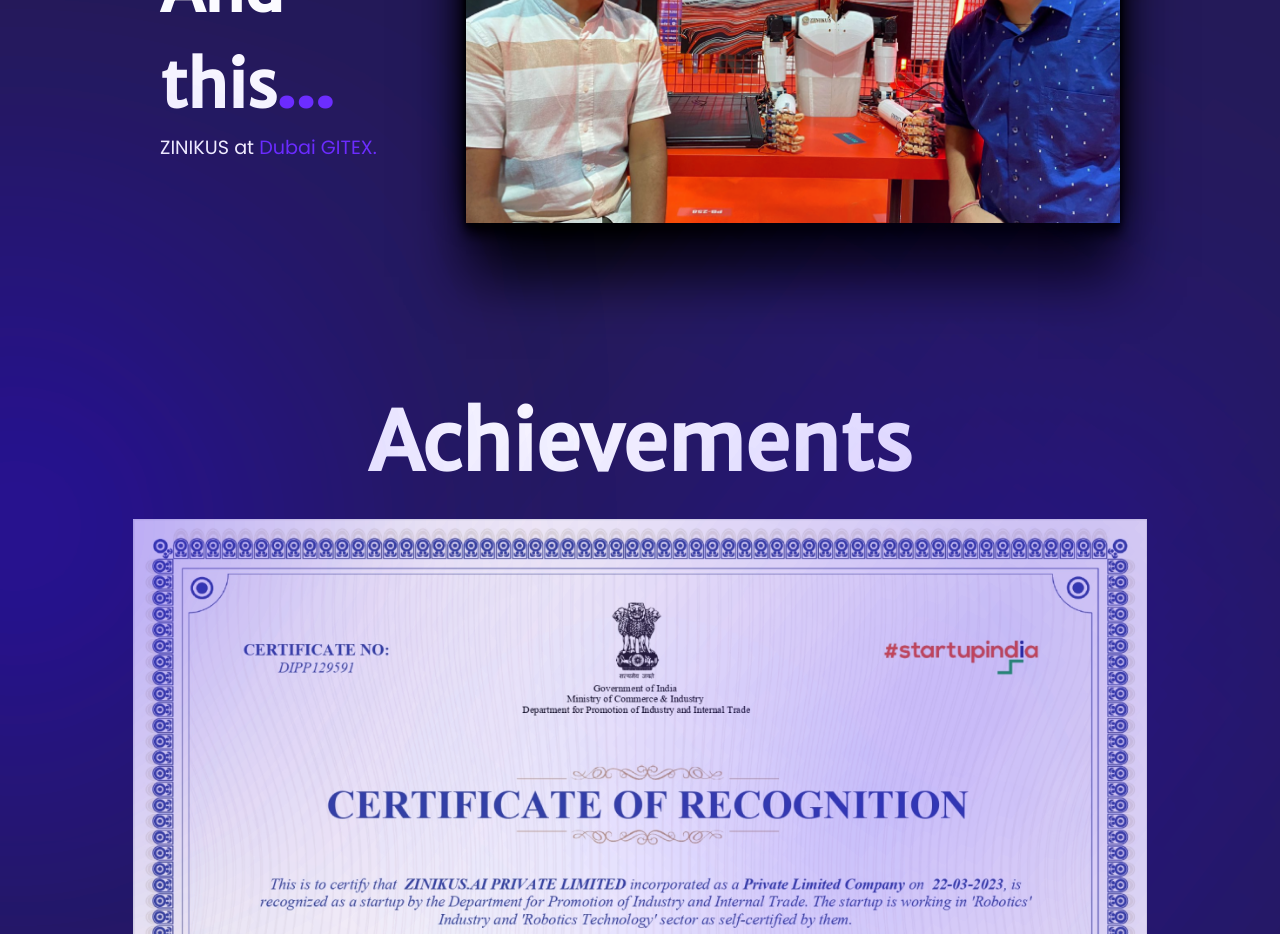
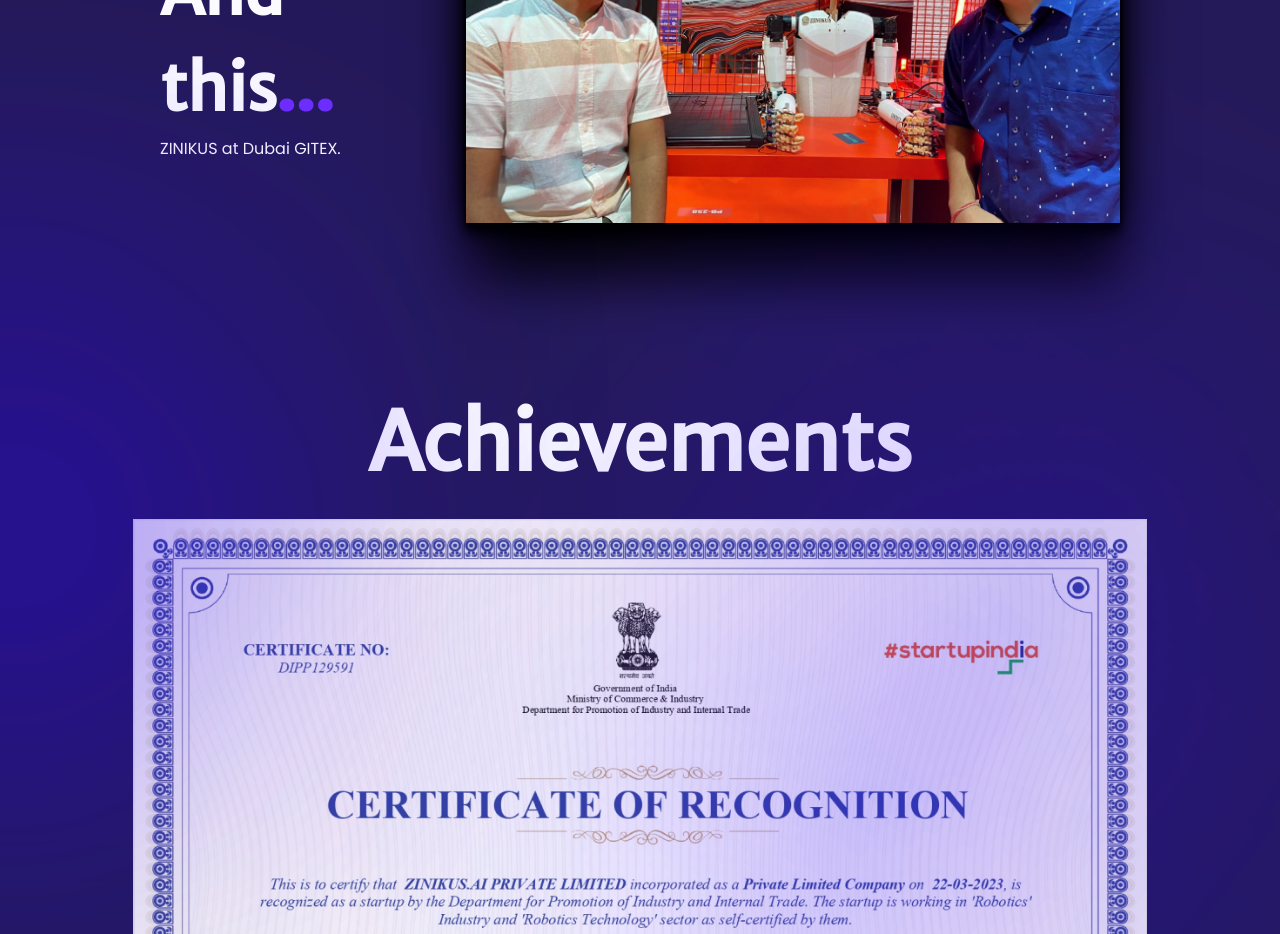
Before and after one commit to UjjwalPasahan/ZINIKUSWEB, a React (Create React App) app in the folder client/: page / in a window 1280 px wide. Shown: the part 2640-3574 px from the top of the page. Built offline with nearby package versions, Linux system fonts and the light colour scheme; a web font is replaced by a local one.

Commit message:
Revert "Merge branch 'master' of https://github.com/UjjwalPasahan/ZINIKUSWEB"
This reverts commit aa7aba92466c44a0dd9a0be05647acbe009453bb, reversing
changes made to 97cc431fdc7a74c9e8ea6e03fe6529106dc28c57.

```diff
--- a/client/src/styles/about.css
+++ b/client/src/styles/about.css
@@ -23,34 +23,6 @@
 }
 .faltuText {
   color: white;
-  font-size: larger;
-}
-
-.faltuText a:link {
-  text-decoration: none;
-}
-
-.faltuText a:visited {
-  text-decoration: none;
-  color: #702fff;
-}
-
-.faltuText a {
-  color: #702fff;
-  -moz-transition: all 0.2s ease-in;
-  -o-transition: all 0.2s ease-in;
-  -webkit-transition: all 0.2s ease-in;
-  transition: all 0.2s ease-in;
-  cursor: default;
-}
-
-.faltuText a:hover {
-  color: #702fff;
-  text-shadow: 0px 0px 30px #2e65ff;
-  -moz-transition: all 0.2s ease-in;
-  -o-transition: all 0.2s ease-in;
-  -webkit-transition: all 0.2s ease-in;
-  transition: all 0.2s ease-in;
 }
 .faltuText-animation {
   animation: 0.5s leftToRight;
@@ -151,32 +123,6 @@
 color: white !important;
 margin-right: 2.5rem;
 
-}
-.h22 a:link {
-  text-decoration: none;
-}
-
-.h22 a:visited {
-  text-decoration: none;
-  color: white;
-}
-
-.h22 a {
-  color: white;
-  -moz-transition: all 0.2s ease-in;
-  -o-transition: all 0.2s ease-in;
-  -webkit-transition: all 0.2s ease-in;
-  transition: all 0.2s ease-in;
-  cursor: default;
-}
-
-.h22 a:hover {
-  color: #702fff;
-  text-shadow: 0px 0px 30px #2e65ff;
-  -moz-transition: all 0.2s ease-in;
-  -o-transition: all 0.2s ease-in;
-  -webkit-transition: all 0.2s ease-in;
-  transition: all 0.2s ease-in;
 }
 
 @media (max-width: 774px) {
```
